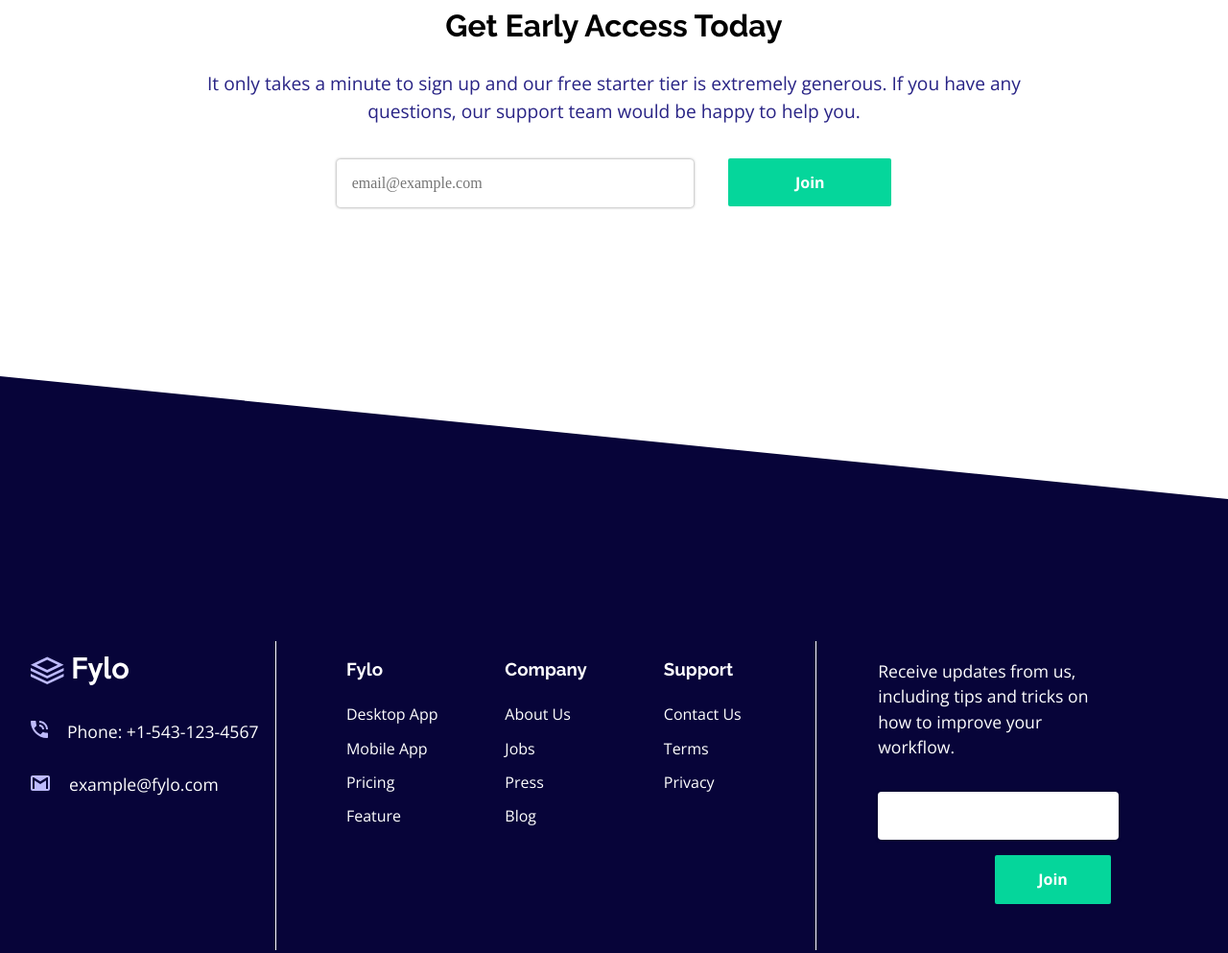
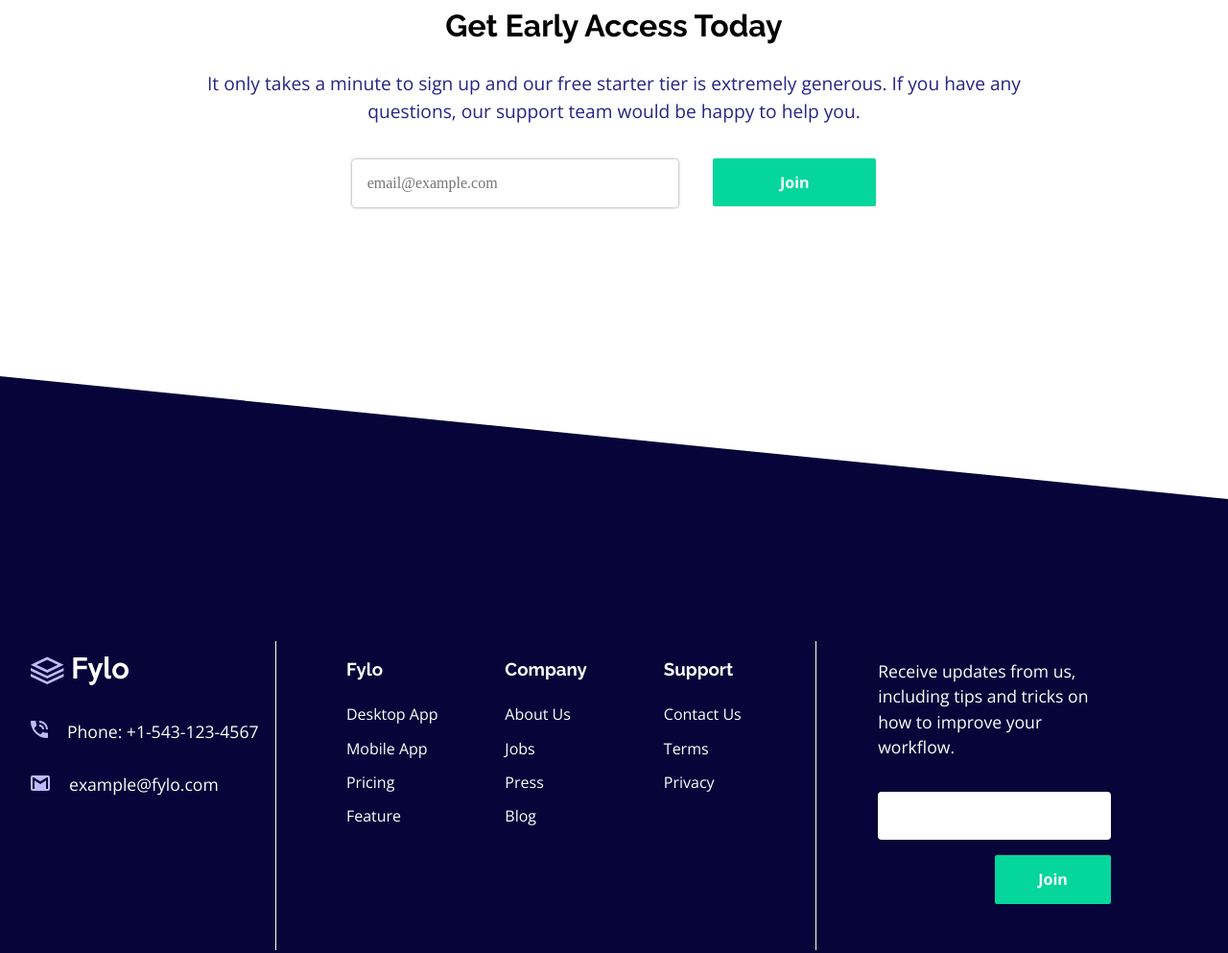
Before and after one commit to Gezesh/fylo-landing-page-grid, a plain HTML site: page index.html in a window 1280 px wide. Shown: the part 1703-2696 px from the top of the page at 96% size. Drawn offline with nearby package versions, Linux system fonts and the light colour scheme.

Commit message:
Fix input width

```diff
--- a/css/master.css
+++ b/css/master.css
@@ -19,10 +19,11 @@ p {
 input {
   border: 0;
   border-radius: 4px;
+  box-sizing: border-box;
   box-shadow: 0 0 3px 0 rgba(0, 0, 0, 0.50);
   margin: 1rem auto;
-  padding: 1rem 1rem;
-  width: 90%;
+  padding: 1rem;
+  width: 100%;
 }
 
 li {
```
